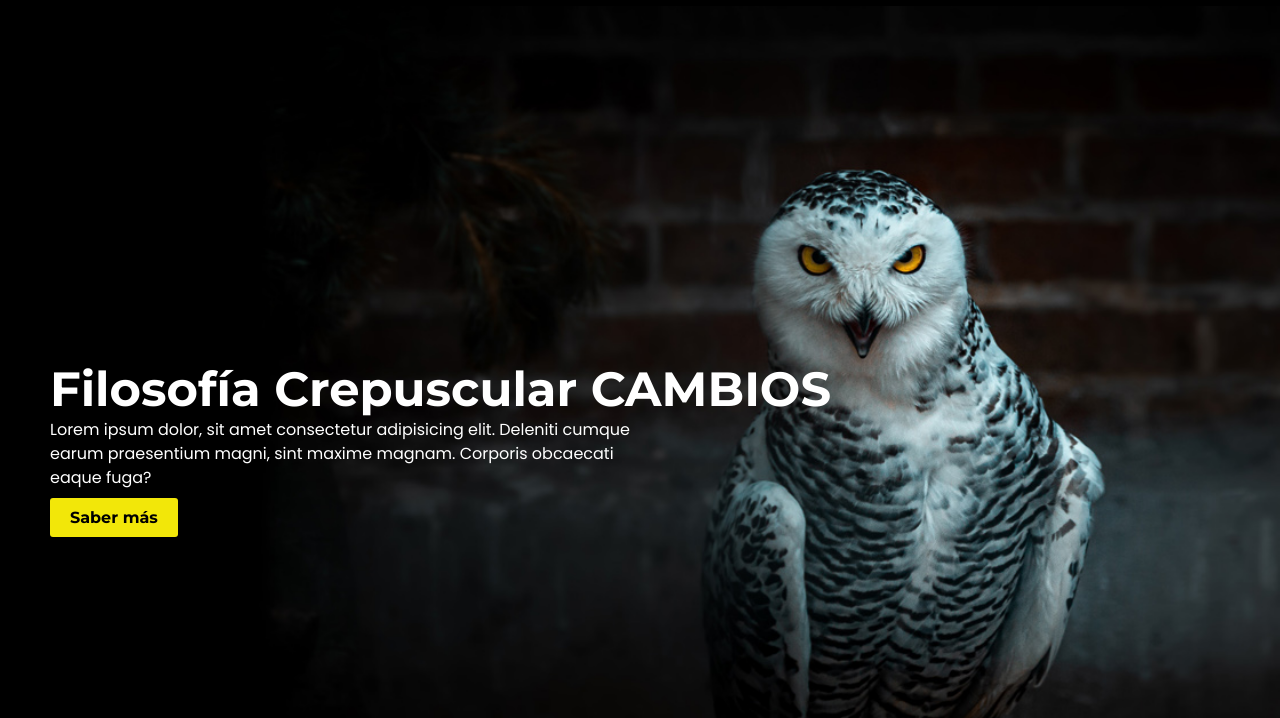
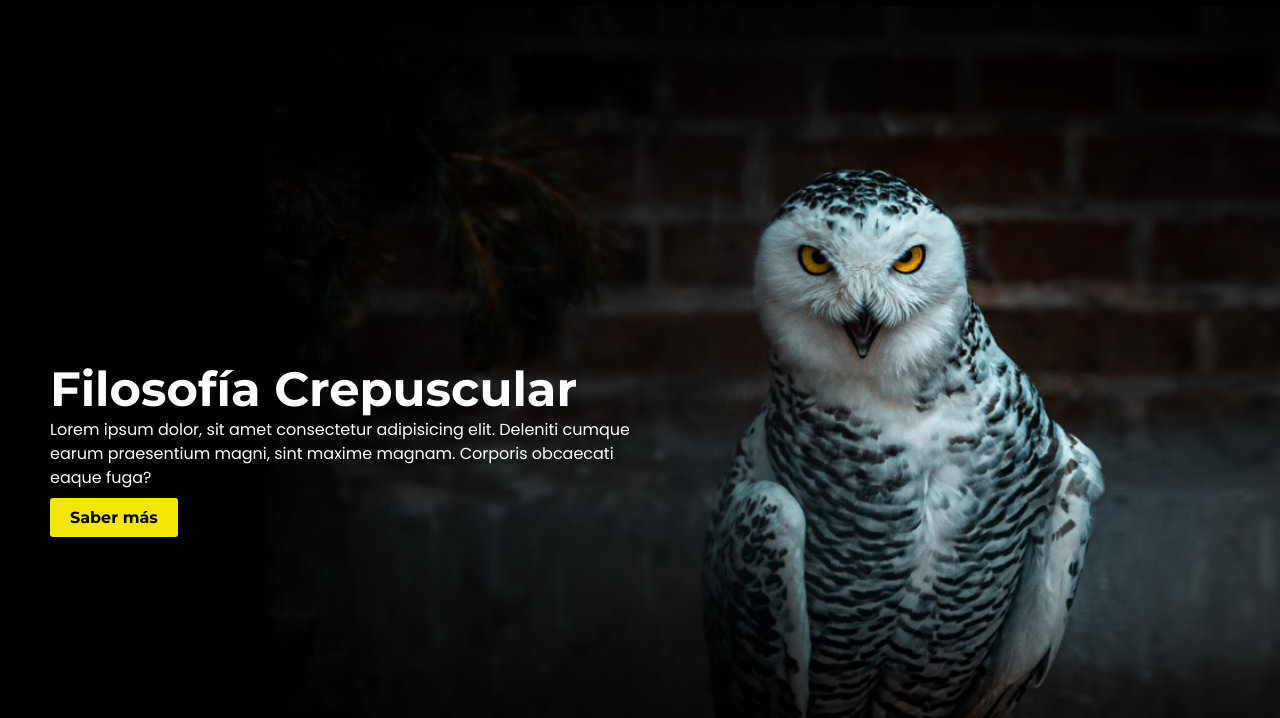
Before and after one commit to gaby-loz/desarrolloweb, a website: page index.html in a window 1280 px wide. Shown: the part 87-805 px from the top of the page. Drawn offline with nearby package versions, Linux system fonts and the light colour scheme.

Commit message:
modifiqué h1 de index.html

```diff
--- a/index.html
+++ b/index.html
@@ -63,7 +63,7 @@
  <section class="heroInicio">
     <div>
         <h1>
-            Filosofía Crepuscular CAMBIOS
+            Filosofía Crepuscular
         </h1>
         <p>Lorem ipsum dolor, sit amet consectetur adipisicing elit. Deleniti cumque earum praesentium magni, sint maxime magnam. Corporis obcaecati eaque fuga?</p>
         <a href="#" class="boton">Saber más</a>
```
